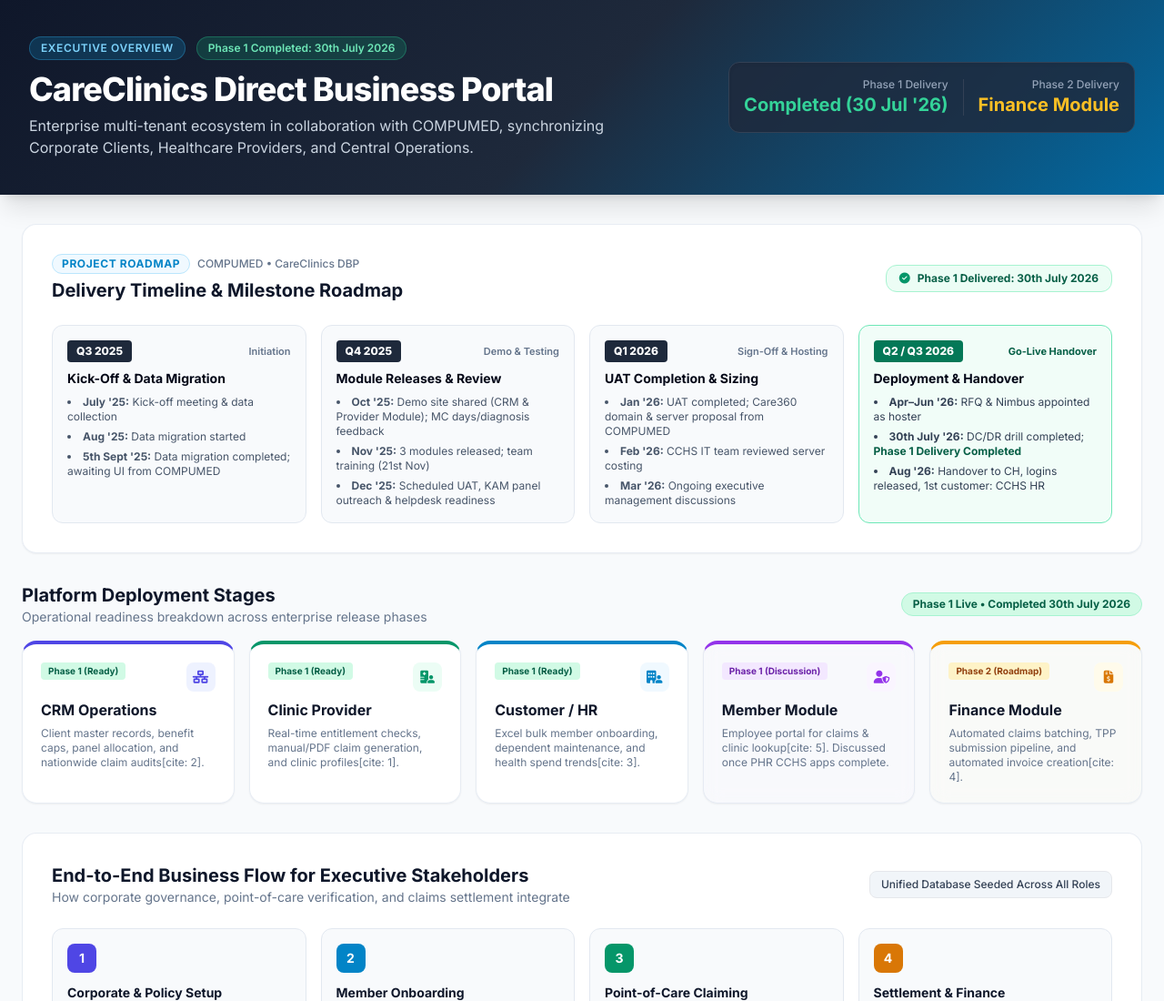
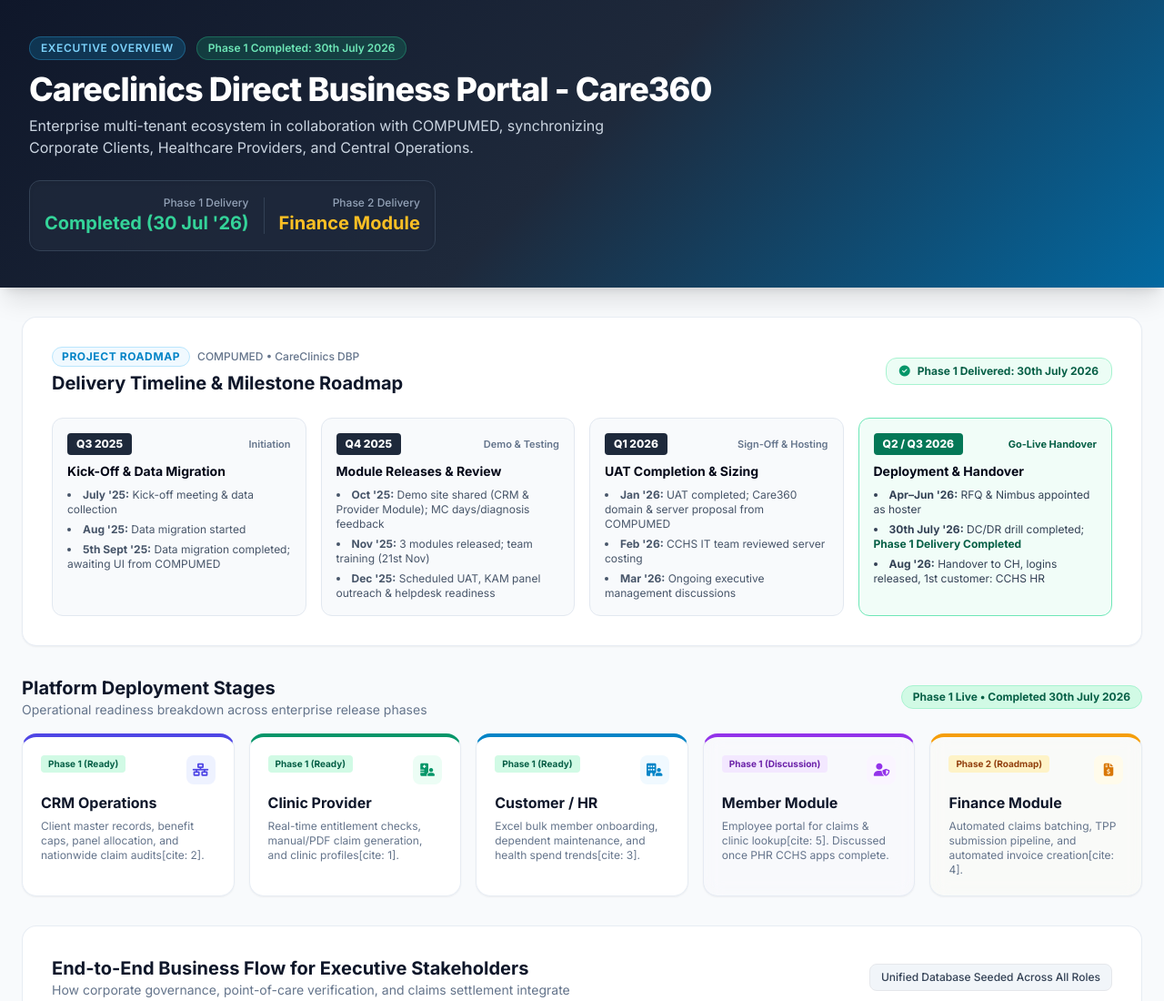
Before and after one commit to farahaainaazainal/careclinics-dbp, a plain HTML site: page index.html in a window 1280 px wide. Shown: the top 1100 px of the page at 91% size. Drawn offline with nearby package versions, Linux system fonts and the light colour scheme.

Commit message:
Update index.html
again

```diff
--- a/index.html
+++ b/index.html
@@ -31,7 +31,7 @@
             <span class="bg-sky-500/20 text-sky-300 border border-sky-400/30 text-xs px-3 py-1 rounded-full font-semibold uppercase tracking-wider">Executive Overview</span>
             <span class="bg-emerald-500/20 text-emerald-300 border border-emerald-400/30 text-xs px-3 py-1 rounded-full font-semibold">Phase 1 Completed: 30th July 2026</span>
           </div>
-          <h1 class="text-3xl lg:text-4xl font-extrabold tracking-tight mt-3">CareClinics Direct Business Portal</h1>
+          <h1 class="text-3xl lg:text-4xl font-extrabold tracking-tight mt-3">Careclinics Direct Business Portal - Care360</h1>
           <p class="text-slate-300 text-sm lg:text-base mt-2 max-w-2xl">
             Enterprise multi-tenant ecosystem in collaboration with COMPUMED, synchronizing Corporate Clients, Healthcare Providers, and Central Operations.
           </p>
```
